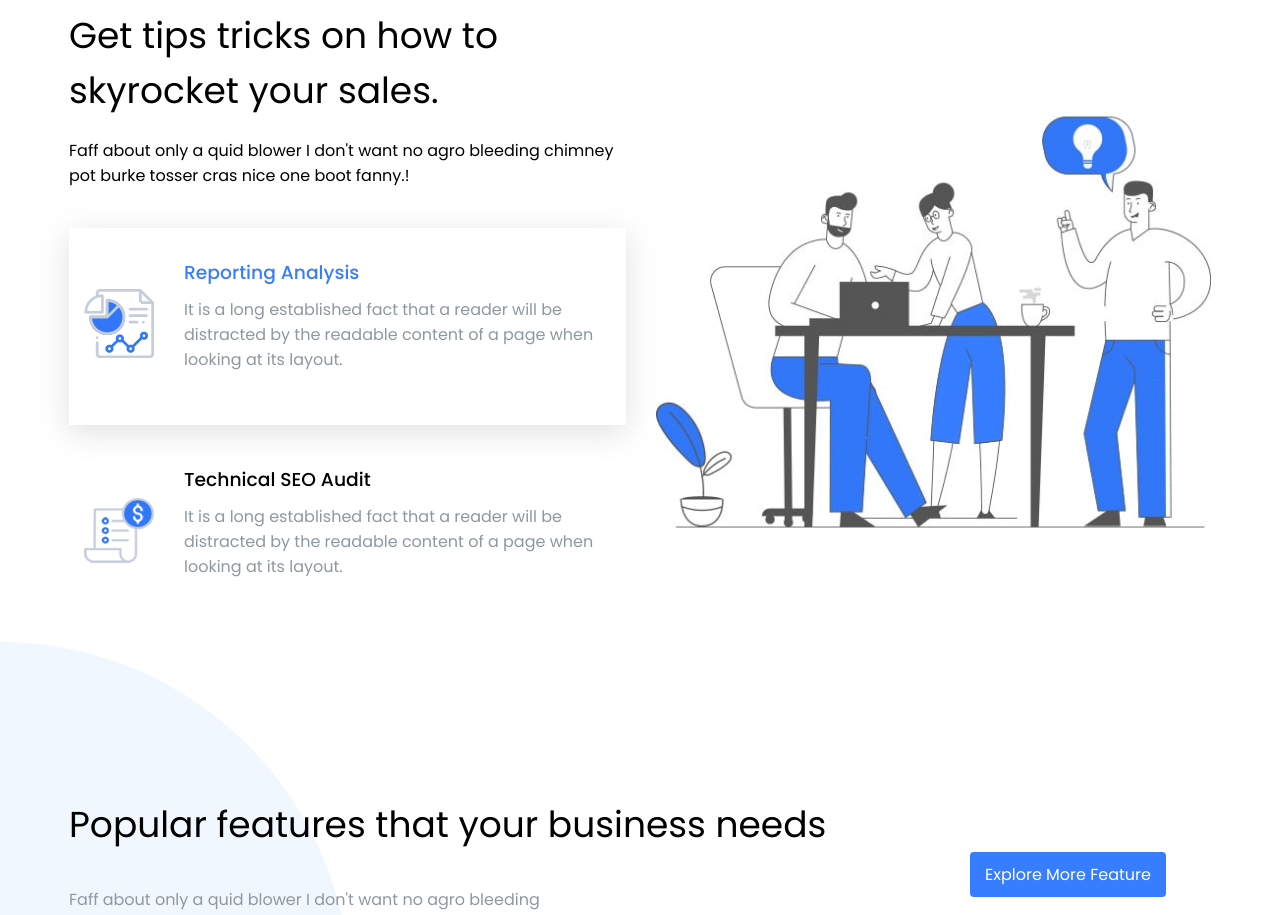
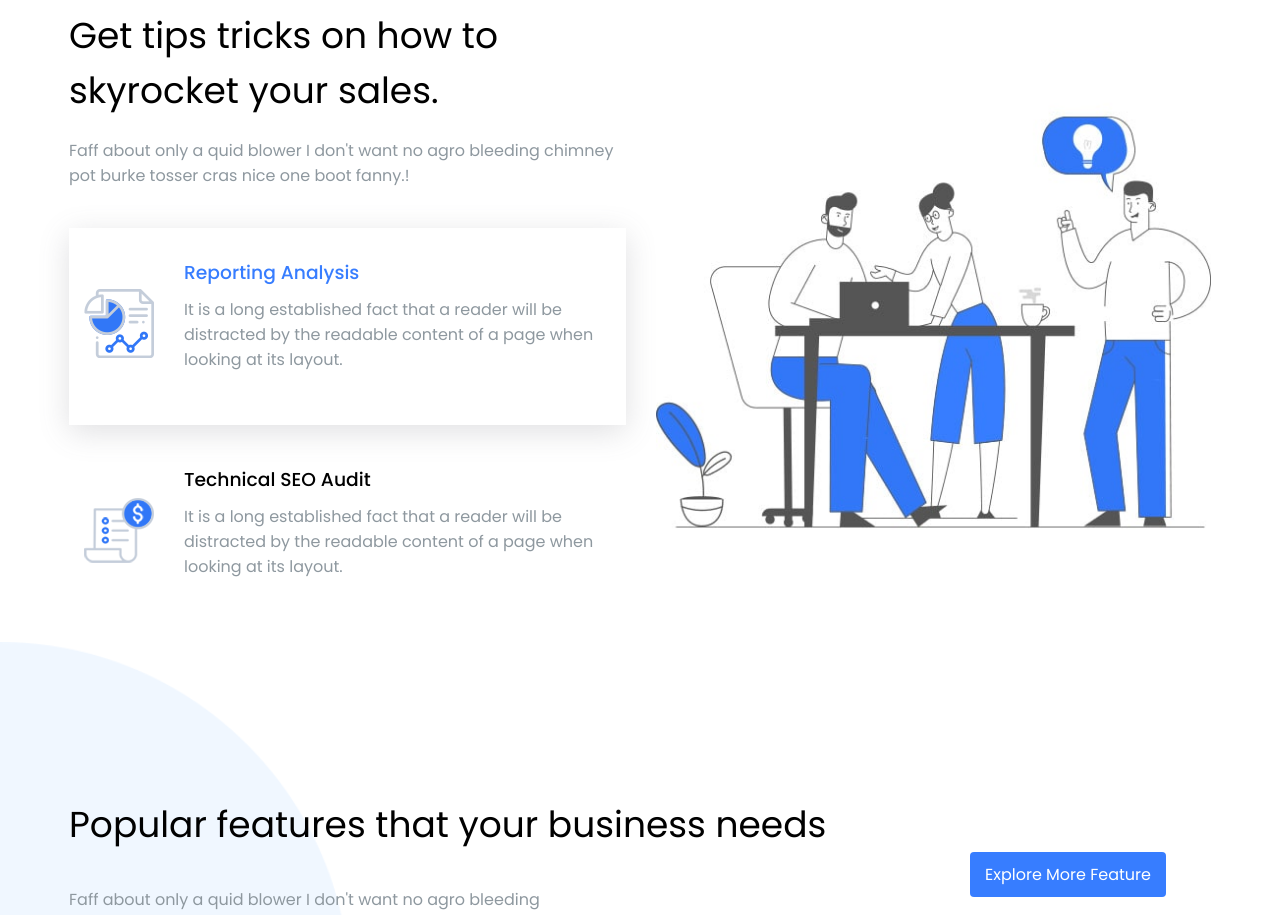
Before and after one commit to fracs31/proj-html-vuejs, a Vue app: page / in a window 1280 px wide. Shown: the part 1300-2215 px from the top of the page. Built offline with nearby package versions, Linux system fonts and the light colour scheme.

Commit message:
FIX color's text in sales

```diff
--- a/src/components/Sales.vue
+++ b/src/components/Sales.vue
@@ -103,6 +103,7 @@
     /* Testo */
     .box__description--text {
         margin-bottom: 40px;
+        color: var(--grey);
     }
     /* Immagine usata */
     .box__image--img {
```
